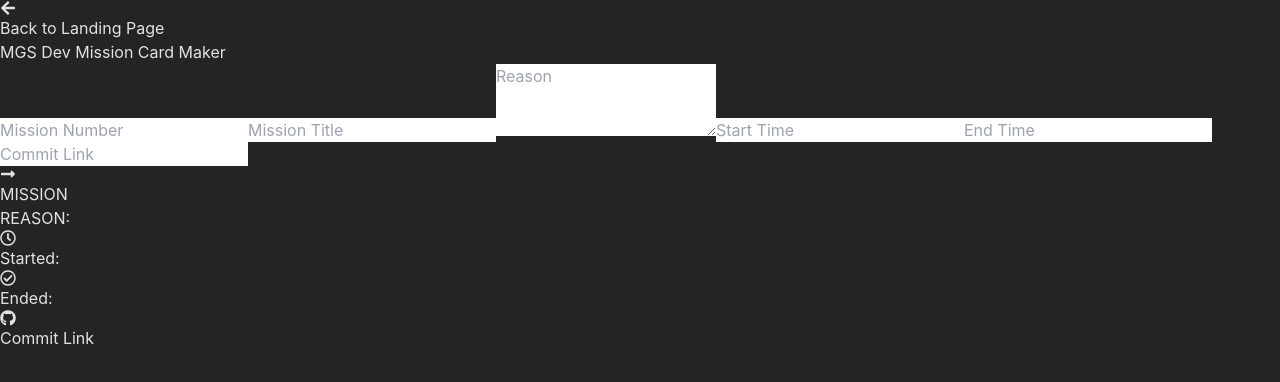
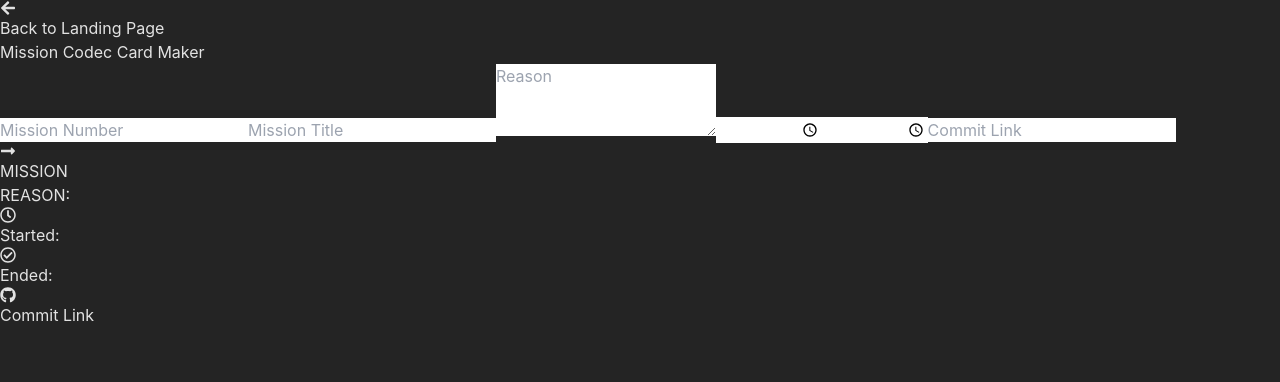
Before and after one commit to whoElseButUmar/u-tiliverse, a React (Vite) app: page / in a window 1280 px wide. Both pictures are taken after a click on the element 640 px from the left and 1384 px from the top of the page. Shown: the top 382 px of the page. Built offline with nearby package versions, Linux system fonts and the light colour scheme.

Commit message:
refactor mission form

```diff
--- a/src/apps/MissionCodec/components/MissionForm.tsx
+++ b/src/apps/MissionCodec/components/MissionForm.tsx
@@ -18,26 +18,26 @@ export const MissionForm: React.FC<MissionFormProps> = ({
   formData,
   handleInputChange,
 }) => (
-  <div className="w-full max-w-md bg-slate-800 rounded-lg shadow-lg p-6 mb-8">
-    <h2 className="text-2xl font-bold mb-4 text-center text-green-500">
-      MGS Dev Mission Card Maker
+  <div className="w-full bg-slate-800 rounded-lg shadow-lg p-6 flex flex-col gap-4 max-w-md">
+    <h2 className="text-2xl font-bold text-center text-green-500">
+      Mission Codec Card Maker
     </h2>
     <input
-      className="w-full p-2 mb-4 border rounded bg-slate-700 text-white"
+      className="w-full p-2  border rounded bg-slate-700 text-white"
       placeholder="Mission Number"
       name="missionNumber"
       value={formData.missionNumber}
       onChange={handleInputChange}
     />
     <input
-      className="w-full p-2 mb-4 border rounded bg-slate-700 text-white"
+      className="w-full p-2  border rounded bg-slate-700 text-white"
       placeholder="Mission Title"
       name="missionTitle"
       value={formData.missionTitle}
       onChange={handleInputChange}
     />
     <textarea
-      className="w-full p-2 mb-4 border rounded bg-slate-700 text-white"
+      className="w-full p-2  border rounded bg-slate-700 text-white"
       placeholder="Reason"
       name="reason"
       value={formData.reason}
@@ -45,21 +45,23 @@ export const MissionForm: React.FC<MissionFormProps> = ({
       rows={3}
     />
     <input
-      className="w-full p-2 mb-4 border rounded bg-slate-700 text-white"
+      className="w-full p-2  border rounded bg-slate-700 text-white"
       placeholder="Start Time"
       name="startTime"
+      type="time"
       value={formData.startTime}
       onChange={handleInputChange}
     />
     <input
-      className="w-full p-2 mb-4 border rounded bg-slate-700 text-white"
+      className="w-full p-2  border rounded bg-slate-700 text-white"
       placeholder="End Time"
       name="endTime"
+      type="time"
       value={formData.endTime}
       onChange={handleInputChange}
     />
     <input
-      className="w-full p-2 mb-4 border rounded bg-slate-700 text-white"
+      className="w-full p-2  border rounded bg-slate-700 text-white"
       placeholder="Commit Link"
       name="commitLink"
       value={formData.commitLink}
```
